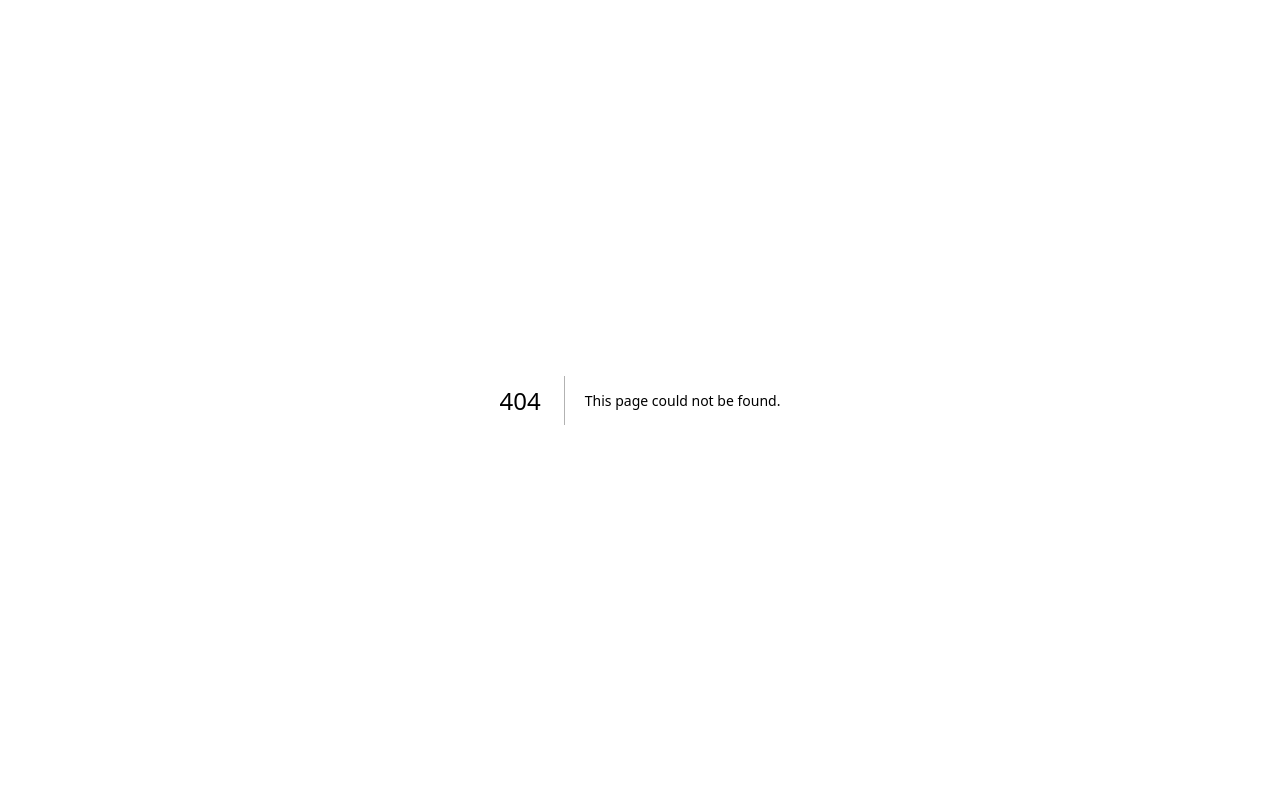
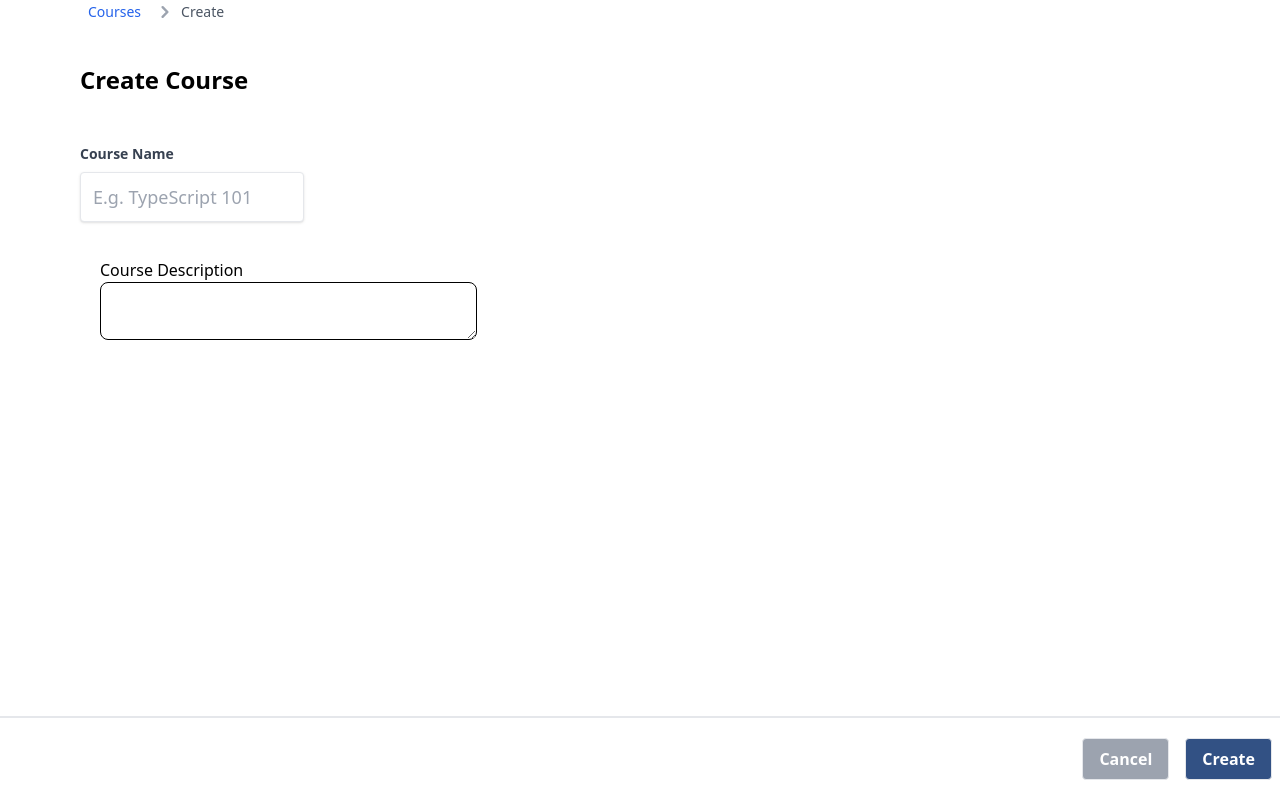
Before and after one commit to ragg09/sph-lms-test-deploy, a Next.js app in the folder client/: page /courses/create in a window 1280 px wide. Before the commit this address had no page. Built offline with nearby package versions, Linux system fonts and the light colour scheme.

Commit message:
[LMS-77][FE] Create course page (#37)
* [LMS-77][FE] Create course page

* Add type to button

Fix

Fix

```diff
--- /dev/null
+++ b/client/src/pages/courses/create.tsx
@@ -0,0 +1,64 @@
+import React from 'react';
+import Container from '@/src/shared/layouts/Container';
+import Breadcrumbs from '@/src/shared/components/Breadcrumbs';
+import InputField from '@/src/shared/components/InputField';
+import Textfield from '@/src/shared/components/TextField';
+import Button from '@/src/shared/components/Button';
+import Footer from '@/src/shared/components/Footer';
+import { useRouter } from 'next/router';
+
+const CoursesCreate: React.FC = () => {
+  const router = useRouter();
+  const handleCancel = (): void => {
+    router.back();
+  };
+  const paths = [
+    {
+      text: 'Courses',
+      url: '/courses'
+    },
+    {
+      text: 'Create',
+      url: '/courses/create'
+    }
+  ];
+  return (
+    <Container>
+      <Breadcrumbs
+        paths={paths}
+      />
+      <div className="flex flex-col mt-10">
+        <form>
+          <div className="text-2xl font-bold">Create Course</div>
+          <div className="mt-12">
+            <div className="block">
+              <InputField
+                placeholder={'E.g. TypeScript 101'}
+                type="text"
+                width="20%"
+                height="50px"
+                label="Course Name"
+                id="course-name"
+              />
+            </div>
+            <div className="block">
+              <Textfield
+                className="text-xl border border-black rounded-lg rows"
+                resizable={false}
+                width={30}
+                height={2}
+                label="Course Description"
+              />
+            </div>
+          </div>
+          <Footer alignment="right">
+            <Button text={'Cancel'} color="#9ca3af" onClick={handleCancel} />
+            <Button text={'Create'} color="#325184"/>
+          </Footer>
+        </form>
+      </div>
+    </Container>
+  );
+};
+
+export default CoursesCreate;
--- a/client/src/shared/components/Button/index.tsx
+++ b/client/src/shared/components/Button/index.tsx
@@ -7,13 +7,15 @@ export interface ButtonProps {
   color?: string;
   width?: string;
   onClick?: () => void;
+  type?: 'button' | 'submit';
 }
 
 const Button: React.FunctionComponent<ButtonProps> = ({
   text,
   color,
   width,
-  onClick
+  onClick,
+  type
 }: ButtonProps) => {
   const propStyle = {
     backgroundColor: color,
@@ -26,6 +28,7 @@ const Button: React.FunctionComponent<ButtonProps> = ({
         className="m-2 text-white font-bold py-2 px-4 rounded border"
         style={propStyle}
         onClick={onClick}
+        type={type}
       >
         {text}
       </button>
@@ -36,7 +39,8 @@ const Button: React.FunctionComponent<ButtonProps> = ({
 Button.defaultProps = {
   color: '',
   width: 'auto',
-  onClick: () => {}
+  onClick: () => {},
+  type: 'button'
 };
 
 export default Button;
--- /dev/null
+++ b/client/src/shared/components/Footer/index.tsx
@@ -0,0 +1,23 @@
+import React from 'react';
+
+interface FooterProps {
+  alignment: 'left' | 'center' | 'right';
+  children: React.ReactNode;
+}
+
+const Footer: React.FC<FooterProps> = ({ children, alignment }) => {
+  const alignmentClasses = {
+    left: 'justify-start',
+    center: 'justify-center',
+    right: 'justify-end'
+  };
+  return (
+    <footer className="fixed bottom-0 left-0 w-full bg-white text-white border-t-2">
+      <div className={`container mx-auto flex ${alignmentClasses[alignment]} py-3`}>
+        {children}
+      </div>
+    </footer>
+  );
+};
+
+export default Footer;
```
